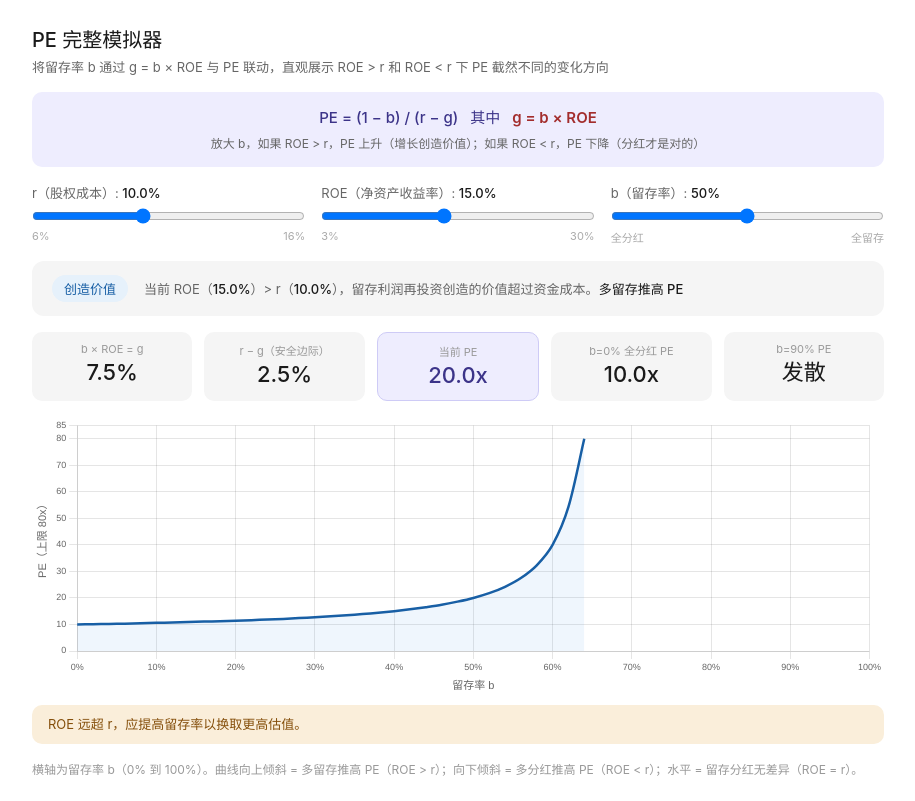
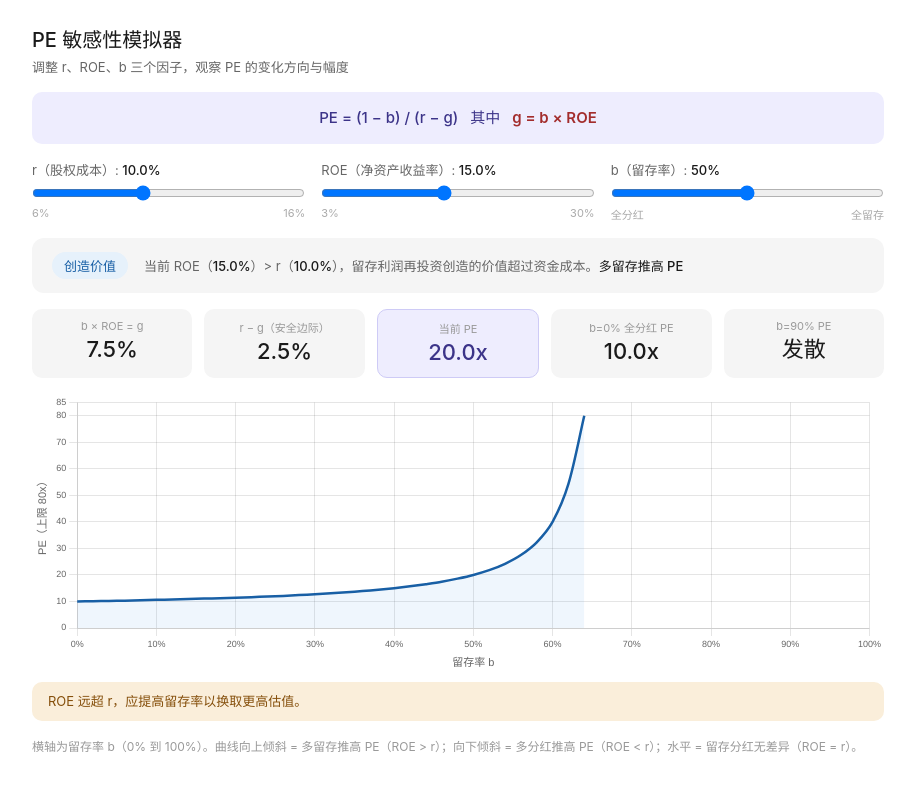
Before and after one commit to Sunyh-gi/valuation-simulators, a plain HTML site: page pe/complete-simulator.html in a window 1280 px wide. Shown: the whole page, without its empty margins (182-1097 px from the left). Drawn offline with nearby package versions, Linux system fonts and the light colour scheme.

Commit message:
Update: title, remove redundant text, fix chart refresh

```diff
--- a/pe/complete-simulator.html
+++ b/pe/complete-simulator.html
@@ -3,7 +3,7 @@
 <head>
 <meta charset="UTF-8">
 <meta name="viewport" content="width=device-width, initial-scale=1.0">
-<title>PE 完整模拟器 — 戈登增长 + ROE 联动</title>
+<title>PE 敏感性模拟器</title>
 <script src="https://cdnjs.cloudflare.com/ajax/libs/Chart.js/4.4.1/chart.umd.js"></script>
 <style>
 * { margin: 0; padding: 0; box-sizing: border-box; }
@@ -108,14 +108,13 @@ h1 { font-size: 20px; font-weight: 500; margin-bottom: 4px; }
 </head>
 <body>
 
-<h1>PE 完整模拟器</h1>
-<p class="subtitle">将留存率 b 通过 g = b &times; ROE 与 PE 联动，直观展示 ROE &gt; r 和 ROE &lt; r 下 PE 截然不同的变化方向</p>
+<h1>PE 敏感性模拟器</h1>
+<p class="subtitle">调整 r、ROE、b 三个因子，观察 PE 的变化方向与幅度</p>
 
 <div class="formula-box">
   PE = (1 &minus; b) / (r &minus; g)
   &nbsp;&nbsp;其中&nbsp;&nbsp;
   <em>g = b &times; ROE</em>
-  <span class="note">放大 b，如果 ROE &gt; r，PE 上升（增长创造价值）；如果 ROE &lt; r，PE 下降（分红才是对的）</span>
 </div>
 
 <div class="control-grid">
@@ -189,7 +188,7 @@ h1 { font-size: 20px; font-weight: 500; margin-bottom: 4px; }
     var b = parseFloat(bS.value) / 100;
     var g = b * roe;
     var spread = r - g;
-    var pe = spread > 0.001 ? (1 - b) / spread : (spread > -0.001 ? null : (1 - b) / spread);
+    var pe = spread > 0.001 ? (1 - b) / spread : null;
 
     document.getElementById('rVal').textContent = fmt(r);
     document.getElementById('roeVal').textContent = fmt(roe);
@@ -242,7 +241,10 @@ h1 { font-size: 20px; font-weight: 500; margin-bottom: 4px; }
       note.textContent = 'ROE 与资金成本接近，留存或分红对估值影响不大。';
     }
 
-    // Chart
+    // Chart: destroy old one first, then recreate
+    if (chart) {
+      chart.destroy();
+    }
     var labels = [];
     var peData = [];
     for (var i = 0; i <= 50; i++) {
@@ -257,7 +259,6 @@ h1 { font-size: 20px; font-weight: 500; margin-bottom: 4px; }
         peData.push(null);
       }
     }
-    if (!chart) {
     var ctx = document.getElementById('mainChart').getContext('2d');
     chart = new Chart(ctx, {
       type: 'line',
@@ -276,6 +277,7 @@ h1 { font-size: 20px; font-weight: 500; margin-bottom: 4px; }
       },
       options: {
         responsive: true, maintainAspectRatio: false,
+        animation: { duration: 200 },
         plugins: {
           legend: { display: false },
           tooltip: {
@@ -299,10 +301,6 @@ h1 { font-size: 20px; font-weight: 500; margin-bottom: 4px; }
         }
       }
     });
-    } else {
-      chart.data.datasets[0].data = peData;
-      chart.update();
-    }
   }
 
   rS.addEventListener('input', update);
```
Lines whose indentation alone changed are shown as unchanged.
